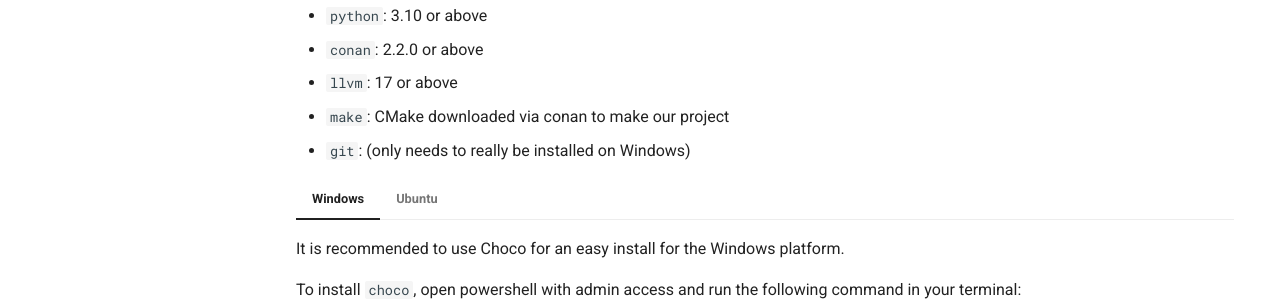
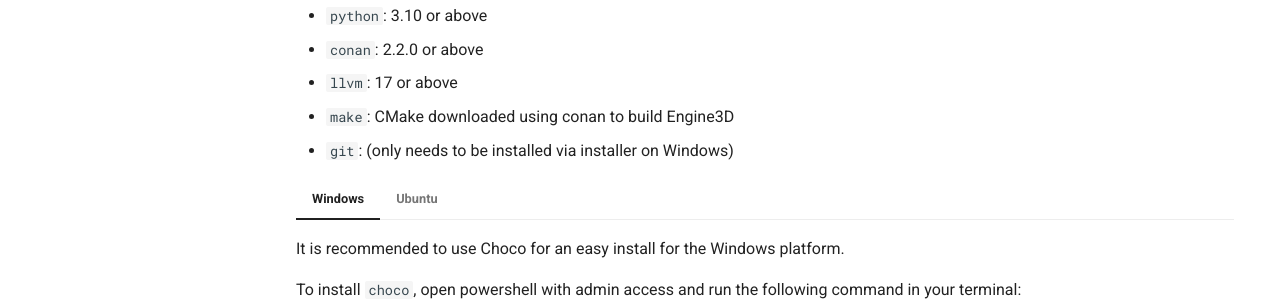
Before and after one commit to engine3d-dev/engine3d.github.io, an MkDocs documentation site: the page built from docs/page2.md, in a window 1280 px wide and 900 px high. Shown: the part 317-618 px from the top of the window. Built offline with MkDocs 1.6.1 and Material for MkDocs 9.7.7, drawn with Linux system fonts in a browser that asks for light colours; comment, search, counter and statistics services are not loaded.

Commit message:
Update page2.md

```diff
--- a/docs/page2.md
+++ b/docs/page2.md
@@ -7,8 +7,8 @@
 * `python`: 3.10 or above
 * `conan`: 2.2.0 or above
 * `llvm`: 17 or above
-* `make`: CMake downloaded via conan to make our project
-* `git`: (only needs to really be installed on Windows)
+* `make`: CMake downloaded using conan to build Engine3D
+* `git`: (only needs to be installed via installer on Windows)
 
 === "Windows"
 
```
